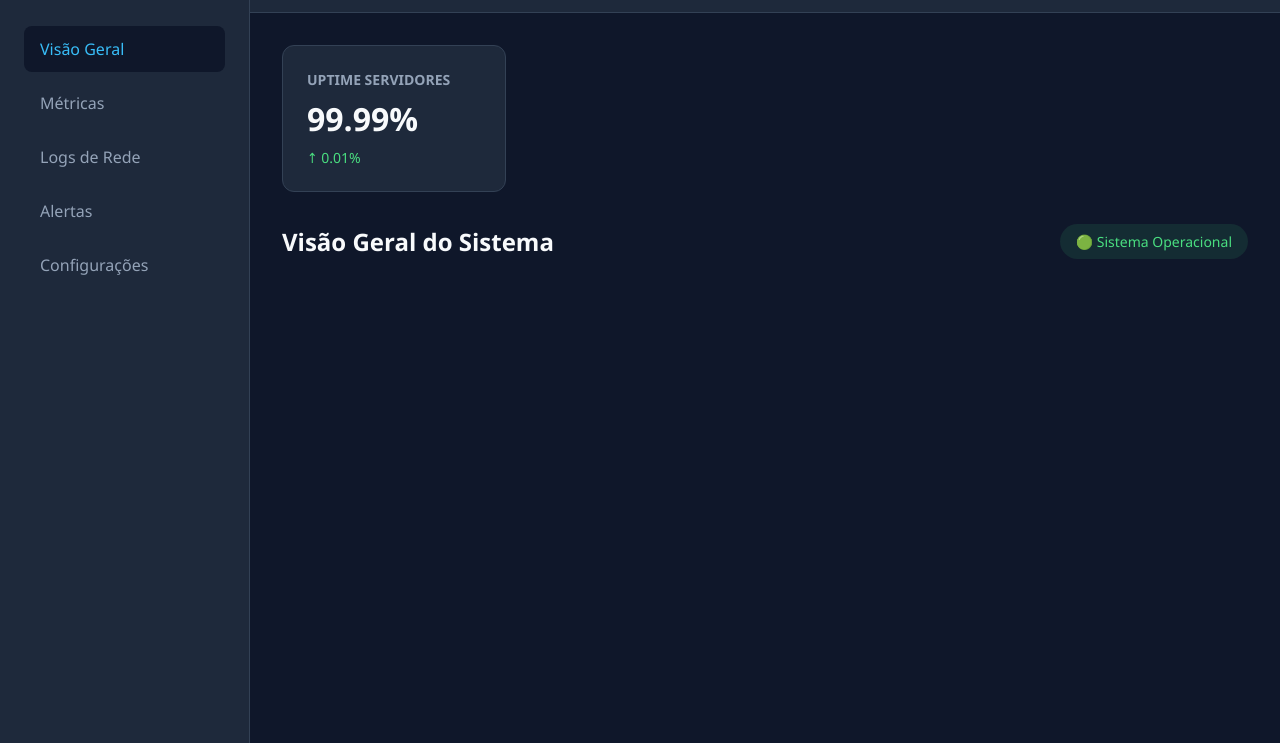
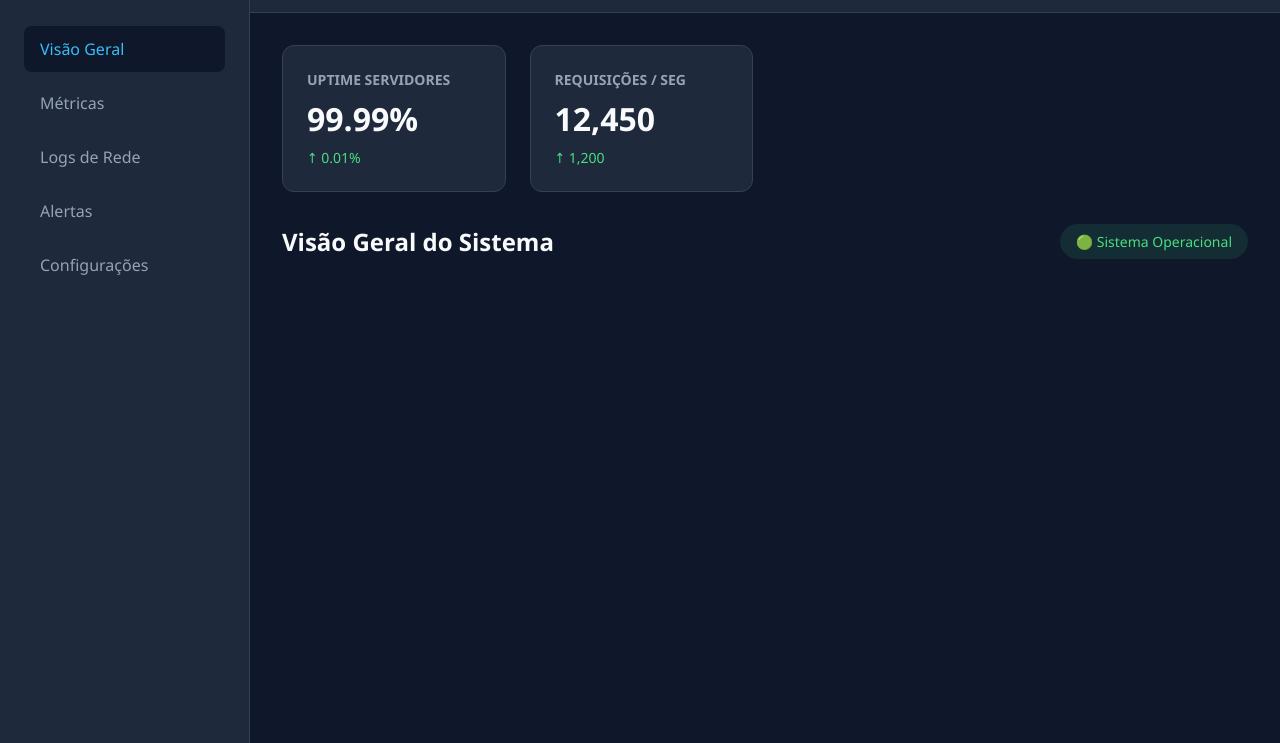
Before and after one commit to felipereis13/aponti-gitFlow, a website: page index.html in a window 1280 px wide. Shown: the part 57-800 px from the top of the page. Drawn offline with Linux system fonts and the light colour scheme.

Commit message:
adicao o card requisicoes

```diff
--- a/index.html
+++ b/index.html
@@ -1,4 +1,4 @@
-<!DOCTYPE html>
+<!doctype html>
 <html lang="pt-BR">
   <head>
     <meta charset="UTF-8" />
@@ -41,6 +41,11 @@
             <div class="value">99.99%</div>
             <div class="trend positive">↑ 0.01%</div>
           </div>
+          <div class="kpi-card">
+            <h3>Requisições / seg</h3>
+            <div class="value">12,450</div>
+            <div class="trend positive">↑ 1,200</div>
+          </div>
         </div>
         <div class="dashboard-header">
           <h2>Visão Geral do Sistema</h2>
```
